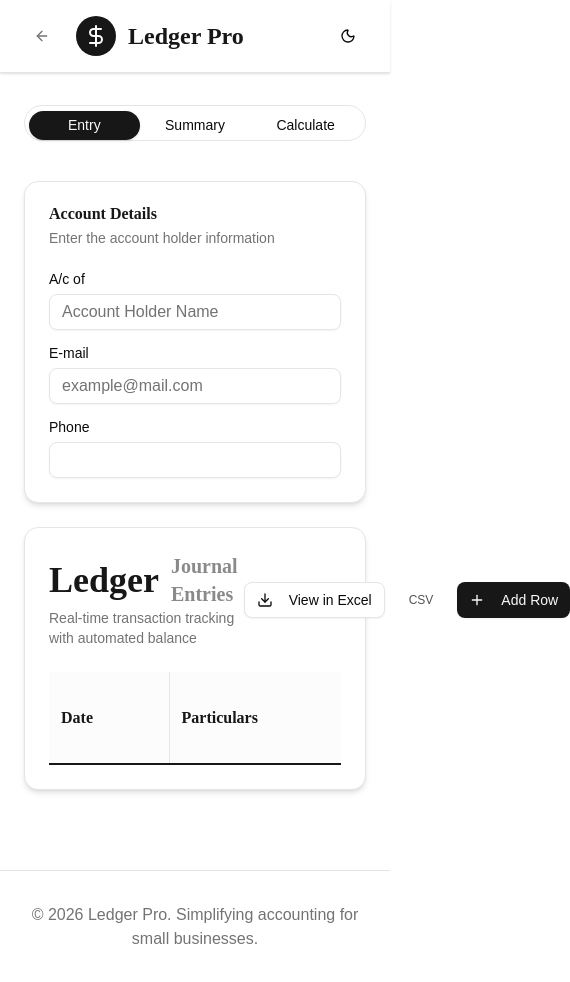
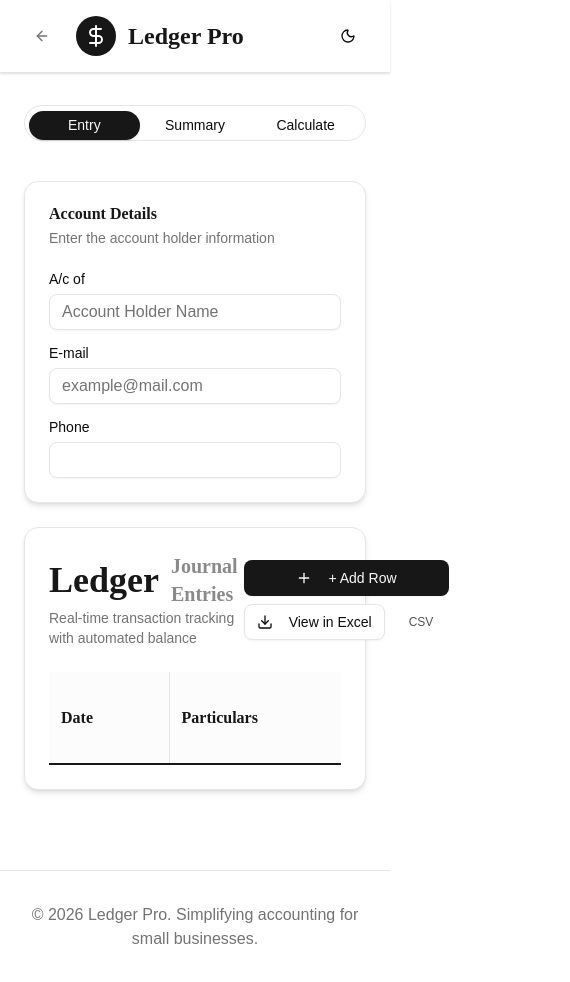
Before and after one commit to anuj123345/Ledger-Pro-, a React (Vite) app: page / in a window 390 px wide. Both pictures are taken after a click on the button "Get Started". Shown: the whole page, 570 px wide, since content can reach past the window. Built offline with nearby package versions, Linux system fonts and the light colour scheme.

Commit message:
fix: improve mobile UI layout for Add Row and Export buttons

```diff
--- a/src/App.tsx
+++ b/src/App.tsx
@@ -476,13 +476,21 @@
                                     </CardTitle>
                                     <CardDescription>Real-time transaction tracking with automated balance</CardDescription>
                                 </div>
-                                <div className="flex gap-2">
+                                <div className="flex flex-col sm:flex-row gap-2 items-stretch sm:items-center">
+                                    {/* Add Row — shown first on mobile */}
+                                    <Button
+                                        onClick={addTransaction}
+                                        className="transition-all hover:-translate-y-0.5 w-full sm:w-auto"
+                                    >
+                                        <Plus className="w-4 h-4 mr-2" />
+                                        + Add Row
+                                    </Button>
+                                    {/* Export buttons — below Add Row on mobile */}
                                     <div className="flex gap-2">
                                         <Button
                                             onClick={exportToExcel}
                                             variant="outline"
-                                            className={`transition-all hover:-translate-y-0.5 ${showSuccess ? 'bg-green-500 text-white border-green-500' : ''
-                                                }`}
+                                            className={`transition-all hover:-translate-y-0.5 flex-1 sm:flex-none ${showSuccess ? 'bg-green-500 text-white border-green-500' : ''}`}
                                         >
                                             <Download className="w-4 h-4 mr-2" />
                                             {showSuccess ? 'Excel Ready' : 'View in Excel'}
@@ -495,13 +503,6 @@
                                             CSV
                                         </Button>
                                     </div>
-                                    <Button
-                                        onClick={addTransaction}
-                                        className="transition-all hover:-translate-y-0.5"
-                                    >
-                                        <Plus className="w-4 h-4 mr-2" />
-                                        Add Row
-                                    </Button>
                                 </div>
                             </CardHeader>
                             <CardContent>
```
